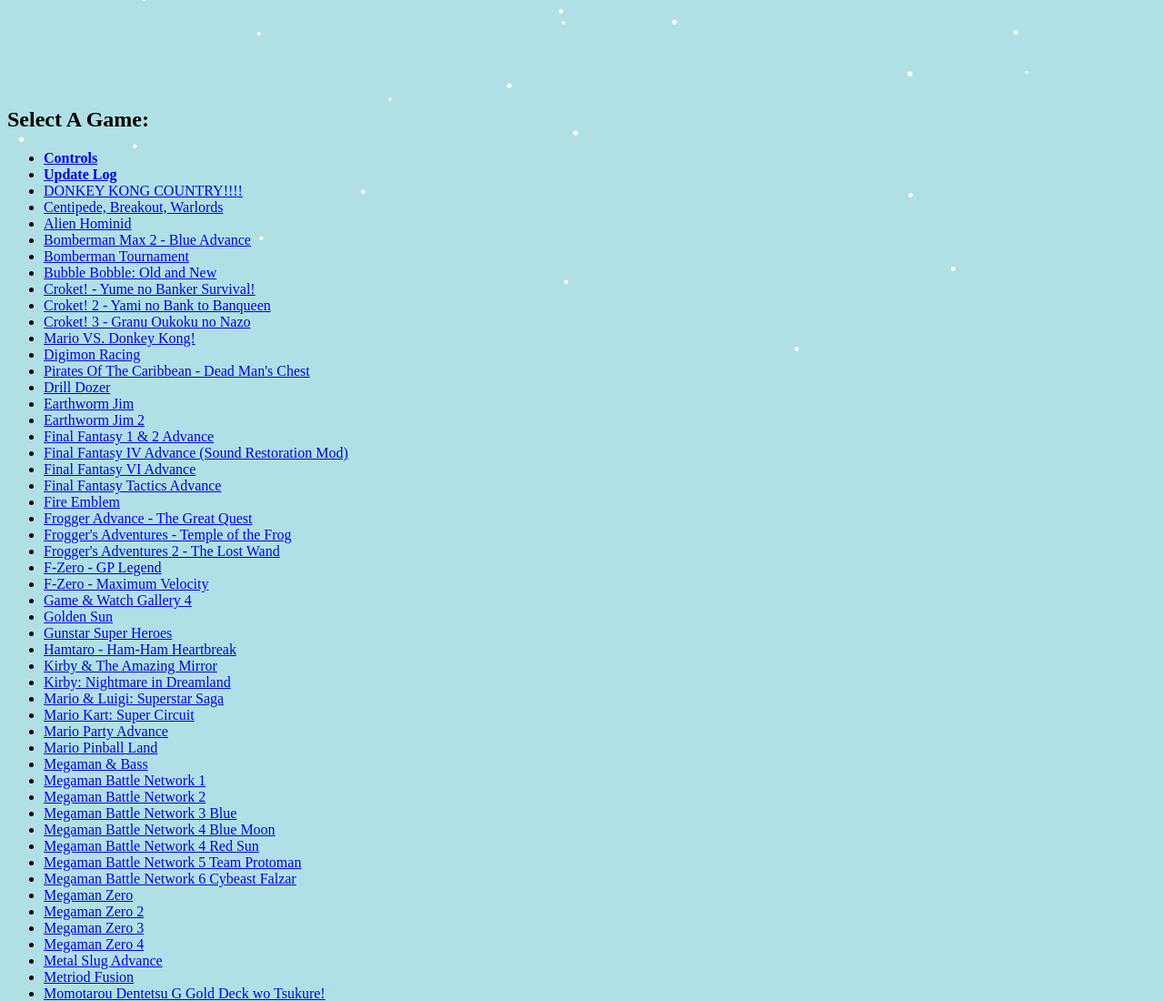
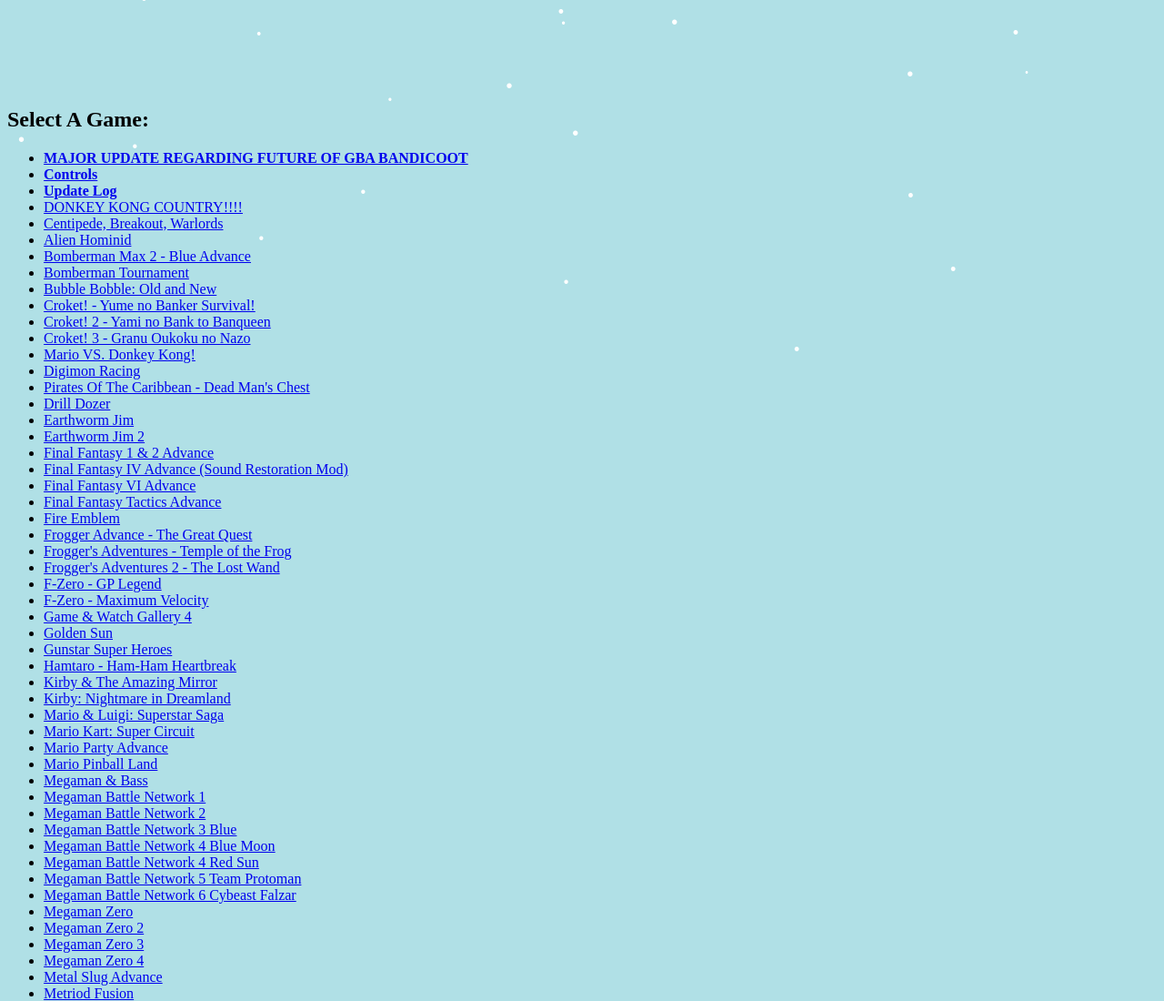
Before and after one commit to jackmonty753/GBA-Bandicoot, a plain HTML site: page index.html in a window 1280 px wide. Shown: the top 1100 px of the page at 91% size. Drawn offline with Linux system fonts and the light colour scheme.

Commit message:
Update index.html

```diff
--- a/index.html
+++ b/index.html
@@ -27,6 +27,7 @@
 <script src="snowstorm.js"></script>
 <h2>Select A Game:</h2>
 <ul>
+  <li><strong><a href="./Update.html">MAJOR UPDATE REGARDING FUTURE OF GBA BANDICOOT</a></strong></li>
 <li><strong><a href="./controls.html">Controls</a></strong></li>
 <li><strong><a href="./updatelog.html">Update Log</a></strong></li>
 <li><a href="./launcher.html#advancewars2">DONKEY KONG COUNTRY!!!!</a></li>
```
